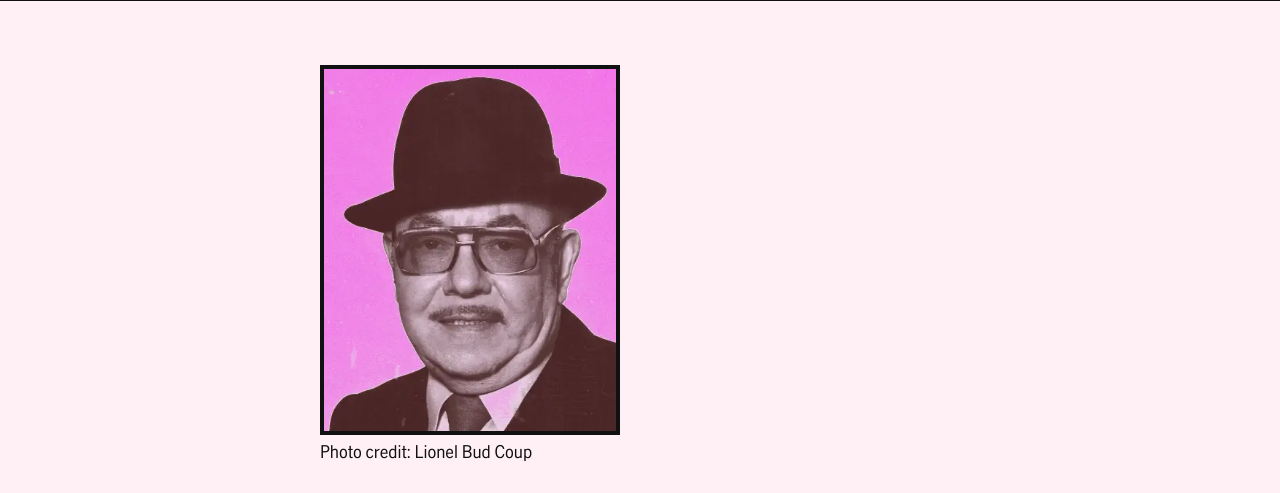
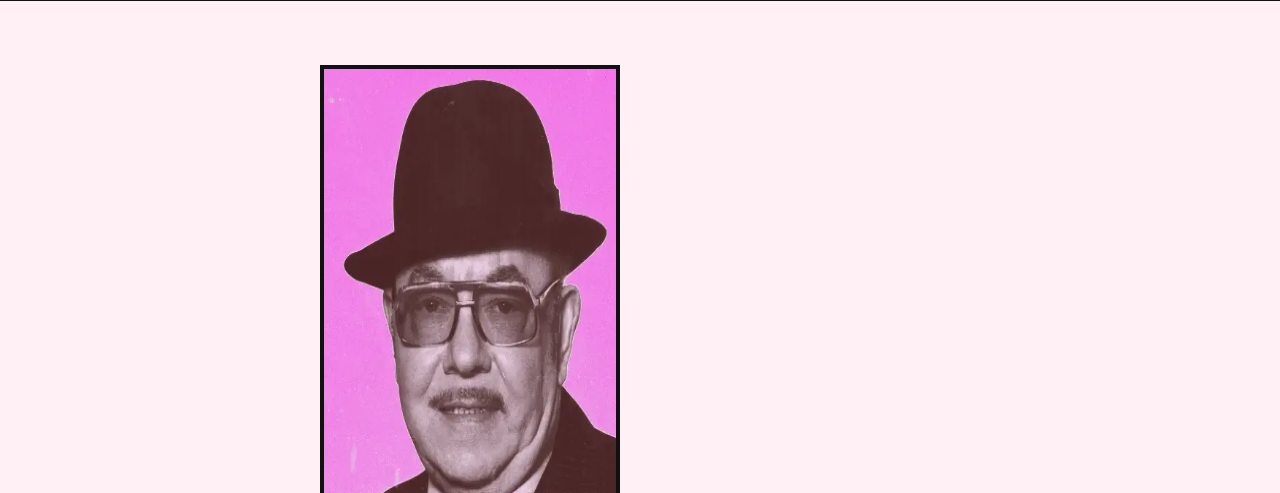
Before and after one commit to maxsheridan/mrted, a plain HTML site: page index.html in a window 1280 px wide. Shown: the part 63-556 px from the top of the page. Drawn offline with Linux system fonts and the light colour scheme.

Commit message:
Update index

```diff
--- a/index.html
+++ b/index.html
@@ -41,7 +41,7 @@
         <main id="home">
             <div class="content">
                 <div class="visual"></div>
-                <img src="/assets/images/mrted.webp" alt="Mr. Ted">
+                <img src="/assets/images/mrted.webp" alt="Mr. Ted" width="400px" height="496px">
                 <p class="small">Photo credit: Lionel Bud Coup</p>
                 <div class="text">
                     <h2>MEET MR. TED</h2>
```
